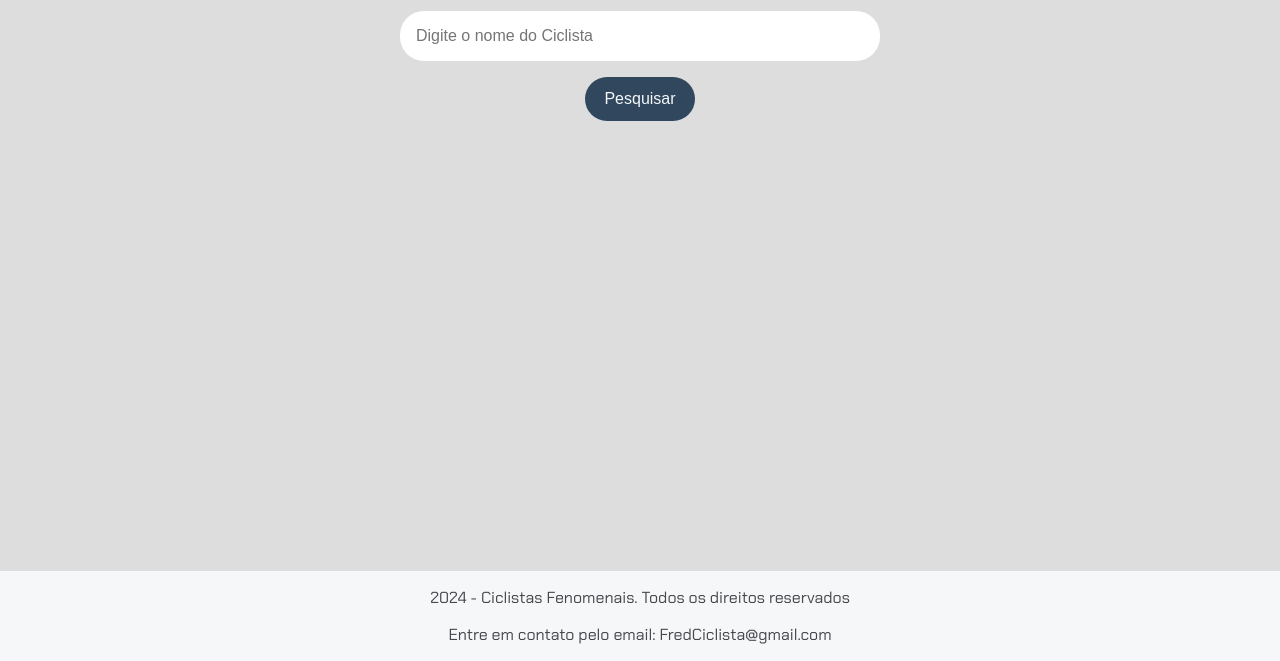
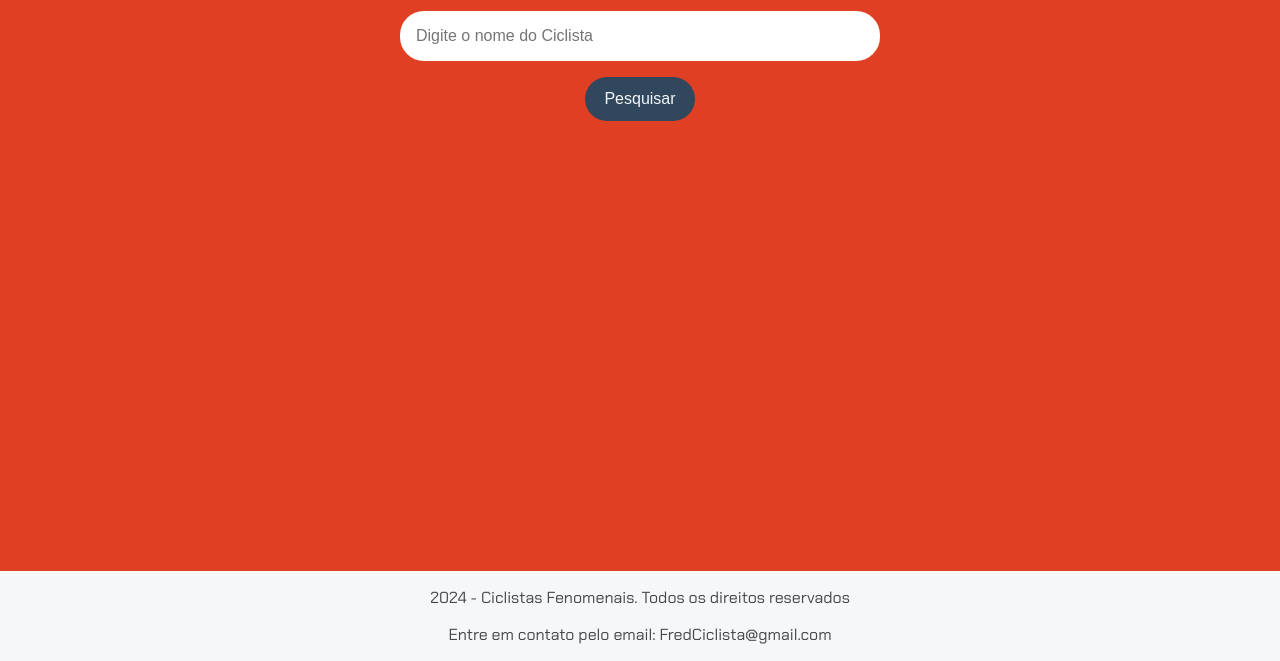
Before and after one commit to mourafc73/CiclistasFenomenomenais, a plain HTML site: page index.html in a window 1280 px wide. Shown: the part 139-800 px from the top of the page. Drawn offline with Linux system fonts and the light colour scheme.

Commit message:
Update style.css

```diff
--- a/style.css
+++ b/style.css
@@ -4,7 +4,7 @@
 /* Estiliza o corpo da página */
 body {
     font-family: "Chakra Petch", sans-serif; /* Define a fonte padrão */
-    background-color: #DDDDDD; /* Cor de fundo da página */
+    background-color: #df3f23; /* Cor de fundo da página */
     display: flex; /* Usa Flexbox para layout */
     flex-direction: column; /* Alinha os itens na vertical */
     align-items: center; /* Centraliza os itens horizontalmente */
```
